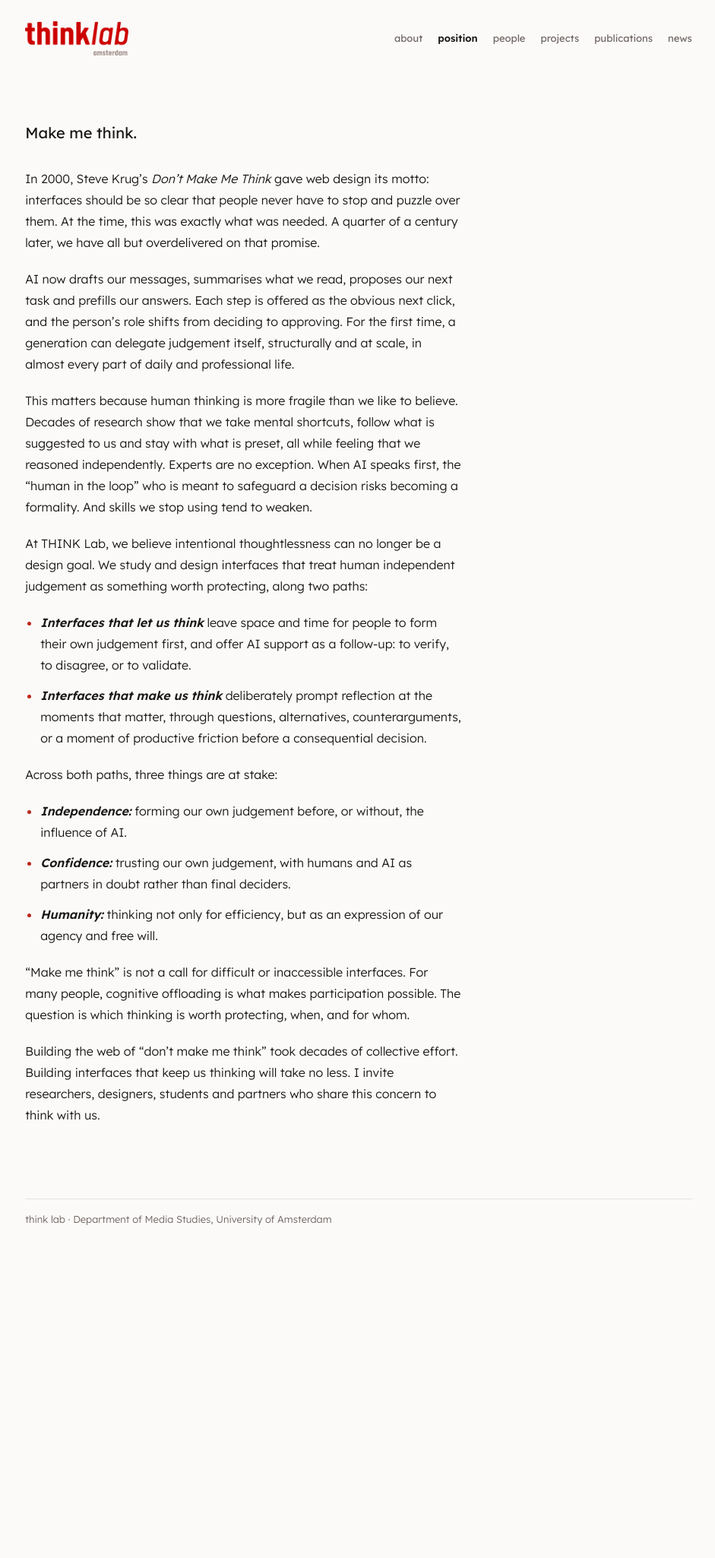
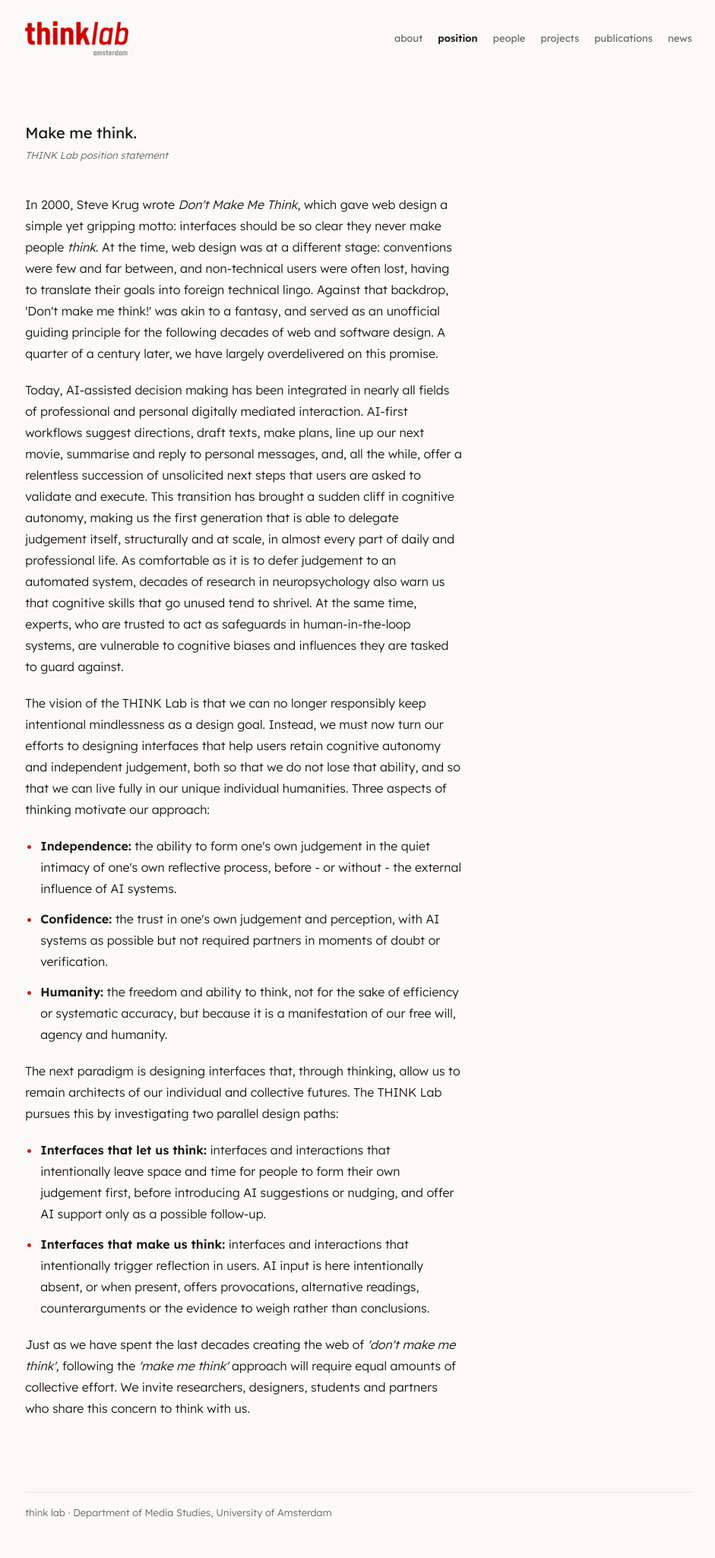
Before and after one commit to HLMQA/think, a Jekyll site: the page built from position/index.md, in a window 1280 px wide. Shown: the whole page at 76% size, without its empty margins (168-1109 px from the left). Built offline with Jekyll 4.4.1, drawn with Linux system fonts in a browser that asks for light colours; before the commit the page ends 1663 px from its top, so only the background shows below that.

Commit message:
Use position statement V1 text
Co-Authored-By: Claude Opus 5.5 <noreply@anthropic.com>
Claude-Session: https://claude.ai/code/session_01TgR6aJ38HLEPLrkB6bpgPr

```diff
--- a/assets/css/site.css
+++ b/assets/css/site.css
@@ -97,7 +97,9 @@ h3 { font-size: var(--s-body); font-weight: 600; line-height: 1.4; }
 /* Position statement */
 .intro p.more { margin-top: 16px; font-size: var(--s-small); }
 .statement { max-width: 36em; display: grid; gap: 20px; }
-.statement .page-title { margin-bottom: 12px; }
+.statement .page-title { margin-bottom: 4px; }
+.statement header { margin-bottom: 20px; }
+.statement .subtitle { font-size: var(--s-small); color: var(--muted); }
 .statement p, .statement li { line-height: 1.75; }
 .statement ul { margin: 0; padding-left: 1.25em; display: grid; gap: 12px; }
 .statement li::marker { color: var(--accent); }
--- a/position/index.md
+++ b/position/index.md
@@ -4,30 +4,29 @@ title: Make me think.
 description: THINK Lab position statement.
 ---
 <article class="statement">
+<header>
 <h1 class="page-title">Make me think.</h1>
+<p class="subtitle"><em>THINK Lab position statement</em></p>
+</header>
 
-<p>In 2000, Steve Krug’s <em>Don’t Make Me Think</em> gave web design its motto: interfaces should be so clear that people never have to stop and puzzle over them. At the time, this was exactly what was needed. A quarter of a century later, we have all but overdelivered on that promise.</p>
+<p>In 2000, Steve Krug wrote <em>Don't Make Me Think</em>, which gave web design a simple yet gripping motto: interfaces should be so clear they never make people <em>think</em>. At the time, web design was at a different stage: conventions were few and far between, and non-technical users were often lost, having to translate their goals into foreign technical lingo. Against that backdrop, 'Don't make me think!' was akin to a fantasy, and served as an unofficial guiding principle for the following decades of web and software design. A quarter of a century later, we have largely overdelivered on this promise.</p>
 
-<p>AI now drafts our messages, summarises what we read, proposes our next task and prefills our answers. Each step is offered as the obvious next click, and the person’s role shifts from deciding to approving. For the first time, a generation can delegate judgement itself, structurally and at scale, in almost every part of daily and professional life.</p>
+<p>Today, AI-assisted decision making has been integrated in nearly all fields of professional and personal digitally mediated interaction. AI-first workflows suggest directions, draft texts, make plans, line up our next movie, summarise and reply to personal messages, and, all the while, offer a relentless succession of unsolicited next steps that users are asked to validate and execute. This transition has brought a sudden cliff in cognitive autonomy, making us the first generation that is able to delegate judgement itself, structurally and at scale, in almost every part of daily and professional life. As comfortable as it is to defer judgement to an automated system, decades of research in neuropsychology also warn us that cognitive skills that go unused tend to shrivel. At the same time, experts, who are trusted to act as safeguards in human-in-the-loop systems, are vulnerable to cognitive biases and influences they are tasked to guard against.</p>
 
-<p>This matters because human thinking is more fragile than we like to believe. Decades of research show that we take mental shortcuts, follow what is suggested to us and stay with what is preset, all while feeling that we reasoned independently. Experts are no exception. When AI speaks first, the “human in the loop” who is meant to safeguard a decision risks becoming a formality. And skills we stop using tend to weaken.</p>
-
-<p>At THINK Lab, we believe intentional thoughtlessness can no longer be a design goal. We study and design interfaces that treat human independent judgement as something worth protecting, along two paths:</p>
+<p>The vision of the THINK Lab is that we can no longer responsibly keep intentional mindlessness as a design goal. Instead, we must now turn our efforts to designing interfaces that help users retain cognitive autonomy and independent judgement, both so that we do not lose that ability, and so that we can live fully in our unique individual humanities. Three aspects of thinking motivate our approach:</p>
 
 <ul>
-  <li><strong><em>Interfaces that let us think</em></strong> leave space and time for people to form their own judgement first, and offer AI support as a follow-up: to verify, to disagree, or to validate.</li>
-  <li><strong><em>Interfaces that make us think</em></strong> deliberately prompt reflection at the moments that matter, through questions, alternatives, counterarguments, or a moment of productive friction before a consequential decision.</li>
+  <li><strong>Independence:</strong> the ability to form one's own judgement in the quiet intimacy of one's own reflective process, before - or without - the external influence of AI systems.</li>
+  <li><strong>Confidence:</strong> the trust in one's own judgement and perception, with AI systems as possible but not required partners in moments of doubt or verification.</li>
+  <li><strong>Humanity:</strong> the freedom and ability to think, not for the sake of efficiency or systematic accuracy, but because it is a manifestation of our free will, agency and humanity.</li>
 </ul>
 
-<p>Across both paths, three things are at stake:</p>
+<p>The next paradigm is designing interfaces that, through thinking, allow us to remain architects of our individual and collective futures. The THINK Lab pursues this by investigating two parallel design paths:</p>
 
 <ul>
-  <li><strong><em>Independence:</em></strong> forming our own judgement before, or without, the influence of AI.</li>
-  <li><strong><em>Confidence:</em></strong> trusting our own judgement, with humans and AI as partners in doubt rather than final deciders.</li>
-  <li><strong><em>Humanity:</em></strong> thinking not only for efficiency, but as an expression of our agency and free will.</li>
+  <li><strong>Interfaces that let us think:</strong> interfaces and interactions that intentionally leave space and time for people to form their own judgement first, before introducing AI suggestions or nudging, and offer AI support only as a possible follow-up.</li>
+  <li><strong>Interfaces that make us think:</strong> interfaces and interactions that intentionally trigger reflection in users. AI input is here intentionally absent, or when present, offers provocations, alternative readings, counterarguments or the evidence to weigh rather than conclusions.</li>
 </ul>
 
-<p>“Make me think” is not a call for difficult or inaccessible interfaces. For many people, cognitive offloading is what makes participation possible. The question is which thinking is worth protecting, when, and for whom.</p>
-
-<p>Building the web of “don’t make me think” took decades of collective effort. Building interfaces that keep us thinking will take no less. I invite researchers, designers, students and partners who share this concern to think with us.</p>
+<p>Just as we have spent the last decades creating the web of <em>'don't make me think'</em>, following the <em>'make me think'</em> approach will require equal amounts of collective effort. We invite researchers, designers, students and partners who share this concern to think with us.</p>
 </article>
```
